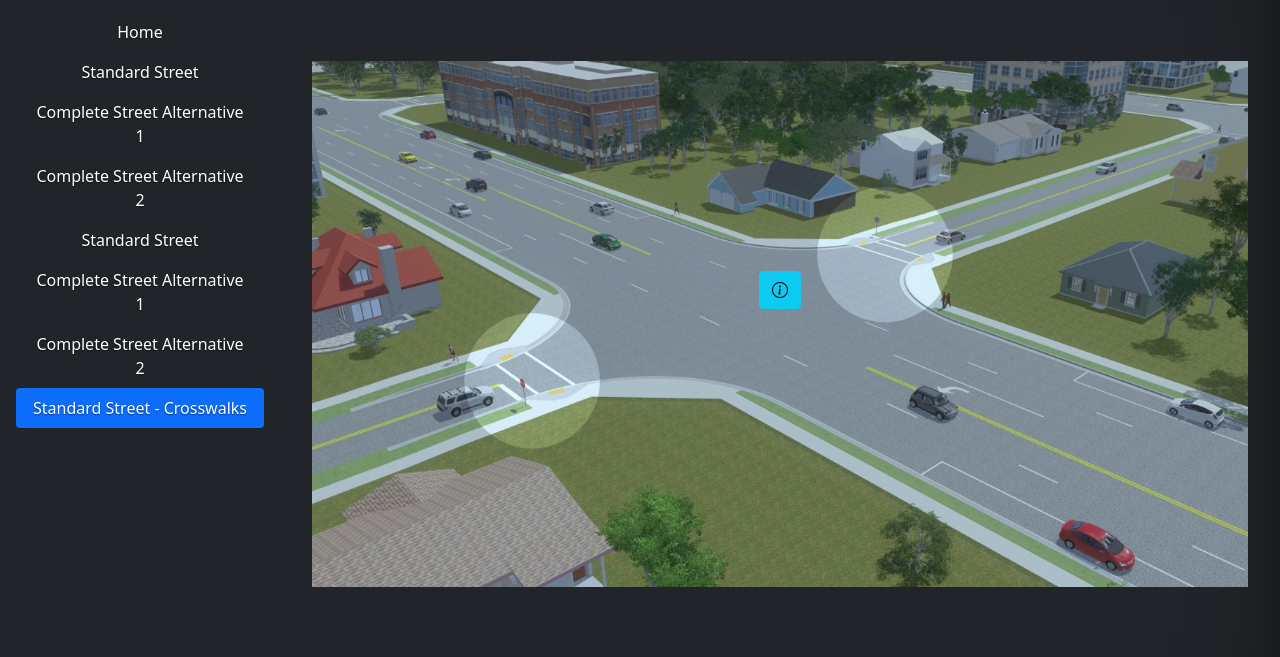
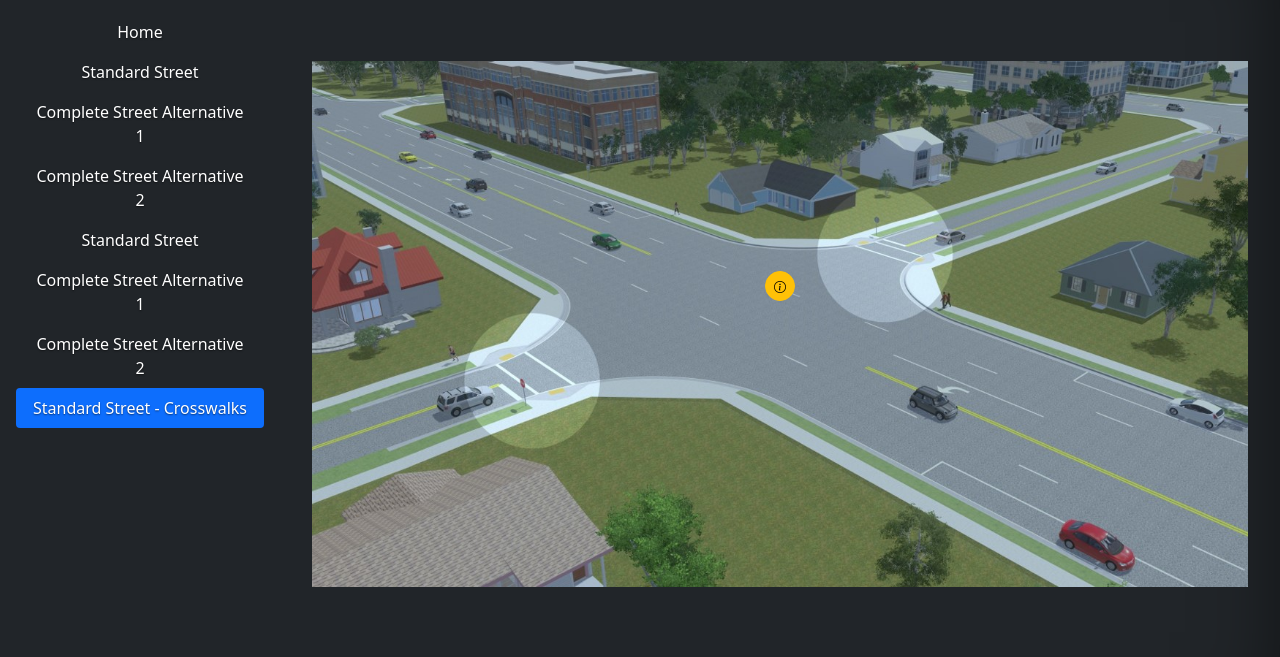
Before and after one commit to benjiyamin/Storyboard, a plain HTML site: page slide19.html in a window 1280 px wide. Shown: the part 73-730 px from the top of the page. Drawn offline with nearby package versions, Linux system fonts and the light colour scheme.

Commit message:
Made info button circular

```diff
--- a/slide19.html
+++ b/slide19.html
@@ -19,6 +19,25 @@
   <link rel="stylesheet" href="https://cdn.jsdelivr.net/npm/bootstrap-icons@1.5.0/font/bootstrap-icons.css">
 
   <style>
+    .btn-circle.btn-xl {
+      width: 70px;
+      height: 70px;
+      padding: 10px 16px;
+      border-radius: 35px;
+      font-size: 24px;
+      line-height: 1.33;
+    }
+
+    .btn-circle {
+      width: 30px;
+      height: 30px;
+      padding: 6px 0px;
+      border-radius: 15px;
+      text-align: center;
+      font-size: 12px;
+      line-height: 1.42857;
+    }
+
     .img-wrapper {
       position: relative;
     }
@@ -155,7 +174,8 @@
       <div class="img-wrapper">
         <img src="images/Picture19.jpg" class="img-fluid" alt="Responsive image">
         <div class="img-overlay">
-          <button type="button" class="btn btn-info" data-bs-toggle="popover" data-bs-content="At Grade Crosswalks"><i class="bi bi-info-circle"></i></button>
+          <button type="button" class="btn btn btn-warning btn-circle" data-bs-toggle="popover" data-bs-content="At Grade Crosswalks"><i
+              class="bi bi-info-circle"></i></button>
         </div>
       </div>
 
```
